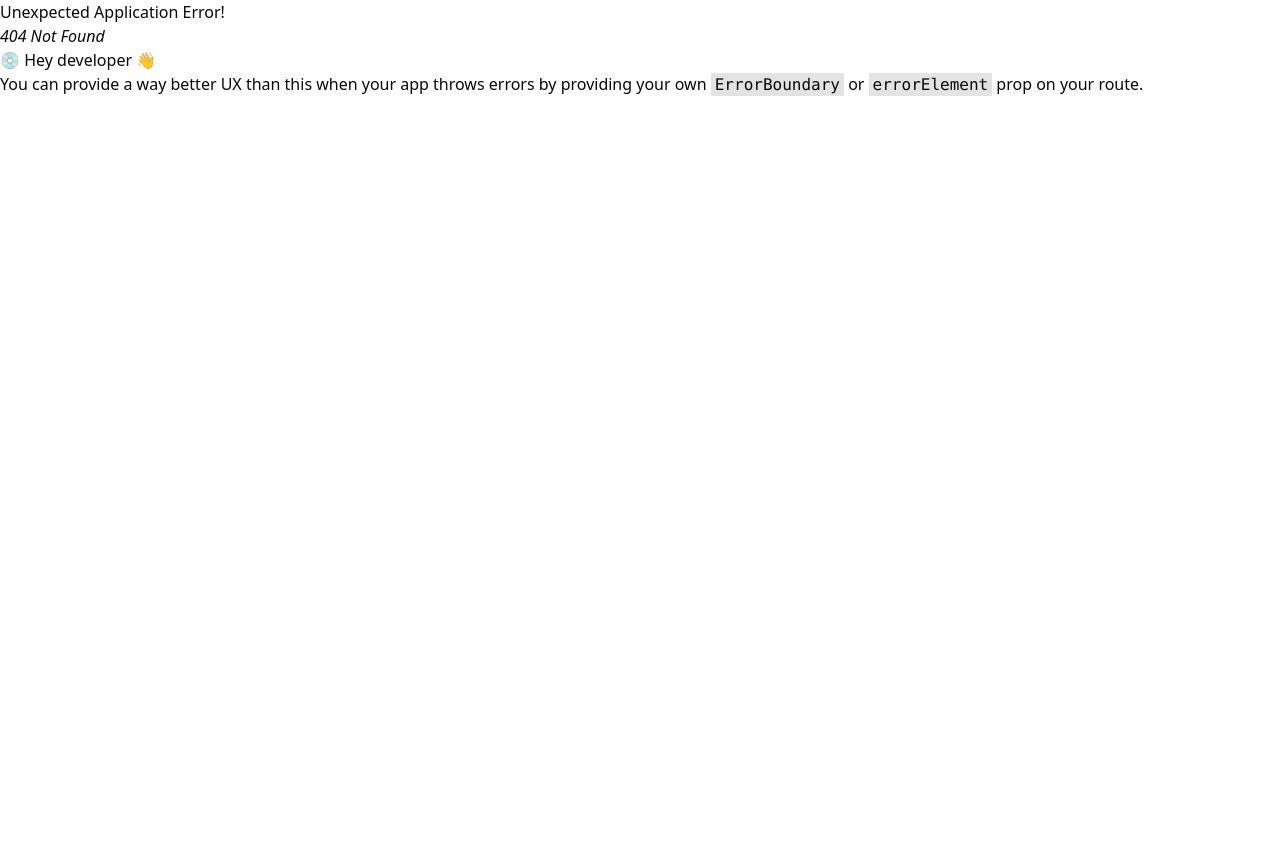
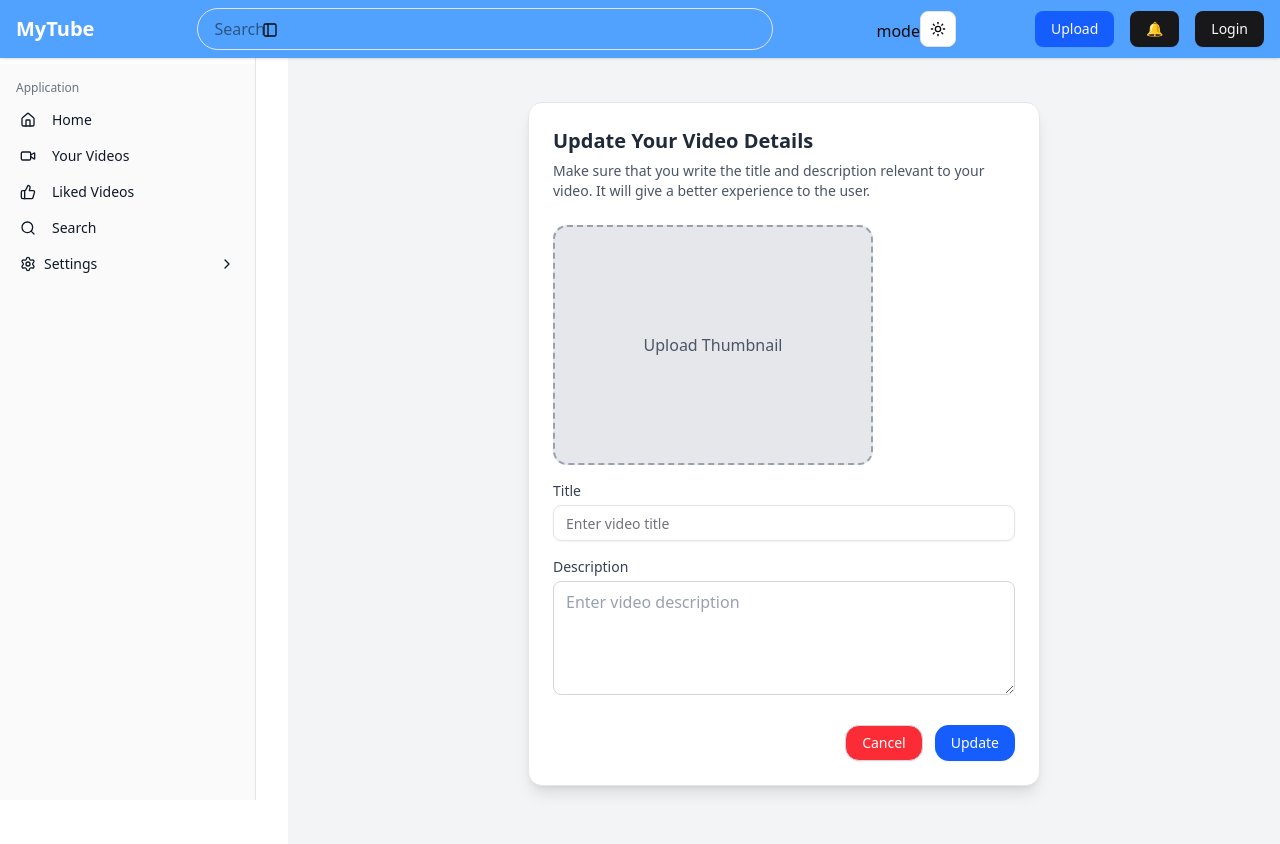
Before and after one commit to roshanrjl/youtube, a React (Vite) app in the folder client/: page /update/1 in a window 1280 px wide. Before the commit this address had no page. Before the commit the page ends 800 px from the top, so only its background shows below. Built offline with nearby package versions, Linux system fonts and the light colour scheme.

Commit message:
feat: enhance video update functionality; modify updateVideo API to accept form data, update routing for video updates, and improve Update component UI

```diff
--- a/client/src/api/videosapi/videoapi.jsx
+++ b/client/src/api/videosapi/videoapi.jsx
@@ -13,8 +13,8 @@ export const getVideoById = (videoId) => {
   return apiClient.get(`video/${videoId}`);
 };
 
-export const updateVideo = (videoId) => {
-  return apiClient.patch(`video/${videoId}`);
+export const updateVideo = (videoId,formdata) => {
+  return apiClient.patch(`video/${videoId}`,formdata);
 };
 
 export const deleteVideo = (videoId) => {
--- a/client/src/pages/dashboad/Dashboard.jsx
+++ b/client/src/pages/dashboad/Dashboard.jsx
@@ -107,7 +107,7 @@ function Dashboard() {
                   >
                     Delete
                   </Button>
-                  <Link to="/update">
+                 <Link to={`/update/${video._id}`}>
                     <Button className="bg-blue-500 text-white hover:bg-blue-600">
                       Update
                     </Button>
--- a/client/src/pages/dashboad/update.jsx
+++ b/client/src/pages/dashboad/update.jsx
@@ -1,13 +1,123 @@
-import React from 'react'
+import React, { useState } from "react";
+import { Input } from "../../components/components/ui/input";
+import {
+  Card,
+  CardContent,
+  CardDescription,
+  CardFooter,
+  CardHeader,
+  CardTitle,
+} from "../../components/components/ui/card";
+import { Button } from "../../components/components/ui/button";
+import { useNavigate, useParams } from "react-router-dom";
+import { updateVideo } from "../../api/videosapi/videoapi";
 
 function Update() {
+  const [thumbnail, setThumbnail] = useState();
+  const [title, setTitle] = useState();
+  const [description, setDescription] = useState();
+  const {id}= useParams()
+  const navigate = useNavigate();
+
+  const handelUpdate = async (e) => {
+    e.preventDefault();
+    const formdata = new FormData();
+    formdata.append("title", title);
+    formdata.append("description", description);
+    formdata.append("thumbnail", thumbnail);
+
+    try {
+      await updateVideo(id,formdata);
+      navigate("/yourVideo")
+    } catch (error) {
+      console.log("could not update data" + error);
+    }
+  };
+
   return (
-   <div>
+    <div className="min-h-screen flex items-center justify-center bg-gray-100 dark:bg-gray-900 px-4 py-8">
+      <Card className="w-full max-w-lg shadow-lg border border-gray-200 dark:border-gray-700 bg-white dark:bg-gray-800">
+        {/* Header */}
+        <CardHeader>
+          <CardTitle className="text-xl font-semibold text-gray-800 dark:text-gray-100">
+            Update Your Video Details
+          </CardTitle>
+          <CardDescription className="text-sm text-gray-600 dark:text-gray-400">
+            Make sure that you write the title and description relevant to your
+            video. It will give a better experience to the user.
+          </CardDescription>
+        </CardHeader>
 
-       <p className='text-2xl text-red-500'>work on progress</p>
+        {/* Form */}
+        <CardContent>
+          <form className="space-y-4">
+            {/* Thumbnail Upload */}
+            <label className="flex flex-col items-center justify-center w-[40vh] h-[30vh] bg-gray-200 dark:bg-gray-700 border-2 border-dashed border-gray-400 dark:border-gray-600 rounded-xl cursor-pointer hover:bg-gray-300 dark:hover:bg-gray-600 transition-colors relative overflow-hidden">
+              {thumbnail ? (
+                <img
+                  src={URL.createObjectURL(thumbnail)}
+                  alt="Thumbnail Preview"
+                  className="w-full h-full object-cover rounded-xl"
+                />
+              ) : (
+                <span className="text-gray-600 dark:text-gray-300">
+                  Upload Thumbnail
+                </span>
+              )}
+              <input
+                onChange={(e) => setThumbnail(e.target.files[0])}
+                type="file"
+                accept="image/*"
+                className="hidden"
+              />
+            </label>
 
+            <div>
+              <label className="block text-sm font-medium text-gray-700 dark:text-gray-300 mb-1">
+                Title
+              </label>
+              <Input
+                onChange={(e) => setTitle(e.target.value)}
+                className="w-full"
+                placeholder="Enter video title"
+              />
+            </div>
+
+            <div>
+              <label className="block text-sm font-medium text-gray-700 dark:text-gray-300 mb-1">
+                Description
+              </label>
+              <textarea
+                onChange={(e) => setDescription(e.target.value)}
+                rows="4"
+                className="w-full px-3 py-2 rounded-md border border-gray-300 dark:border-gray-600 bg-white dark:bg-gray-700 text-gray-800 dark:text-gray-100 placeholder-gray-400 dark:placeholder-gray-500 focus:outline-none focus:ring-2 focus:ring-blue-500"
+                placeholder="Enter video description"
+              />
+            </div>
+          </form>
+        </CardContent>
+
+        {/* Footer */}
+        <CardFooter className="flex justify-end gap-3">
+          <Button
+            onClick={() => {
+              navigate("/yourVideo");
+            }}
+            variant="outline"
+            className="rounded-xl px-4 py-2 text-sm font-medium bg-red-500 text-white dark:text-gray-200 border-gray-300 dark:border-gray-600 hover:bg-gray-100 dark:hover:bg-gray-700 dark:bg-red-600"
+          >
+            Cancel
+          </Button>
+          <Button
+            onClick={handelUpdate}
+            className="rounded-xl px-4 py-2 text-sm font-medium bg-blue-600 text-white hover:bg-blue-700 dark:bg-blue-500 dark:hover:bg-blue-600"
+          >
+            Update
+          </Button>
+        </CardFooter>
+      </Card>
     </div>
-  )
+  );
 }
 
-export default Update
+export default Update;
--- a/client/src/pages/video.jsx
+++ b/client/src/pages/video.jsx
@@ -49,7 +49,7 @@ function Video() {
 
 
 
-  console.log("views from backend is:", views);
+
 
   // Fetch video by ID
   const fetchVideo = async () => {
--- a/client/src/routes/route.jsx
+++ b/client/src/routes/route.jsx
@@ -12,6 +12,7 @@ import Changepassword from "../pages/passwordpages/Changepassword";
 import Account from "../pages/account";
 import Premium from "../pages/Premium";
 import LikedVideo from "../pages/likedVideo";
+import Update from "../pages/dashboad/update";
 
 const router = createBrowserRouter([
   {
@@ -66,6 +67,10 @@ const router = createBrowserRouter([
         path: "/likeVideo",
         element: <LikedVideo />,
       },
+      {
+        path: "/update/:id",
+        element: <Update />,
+      },
     ],
   },
 ]);
```
Also changed, not shown: 1 other file (tests, documents, lock files or other folders).
